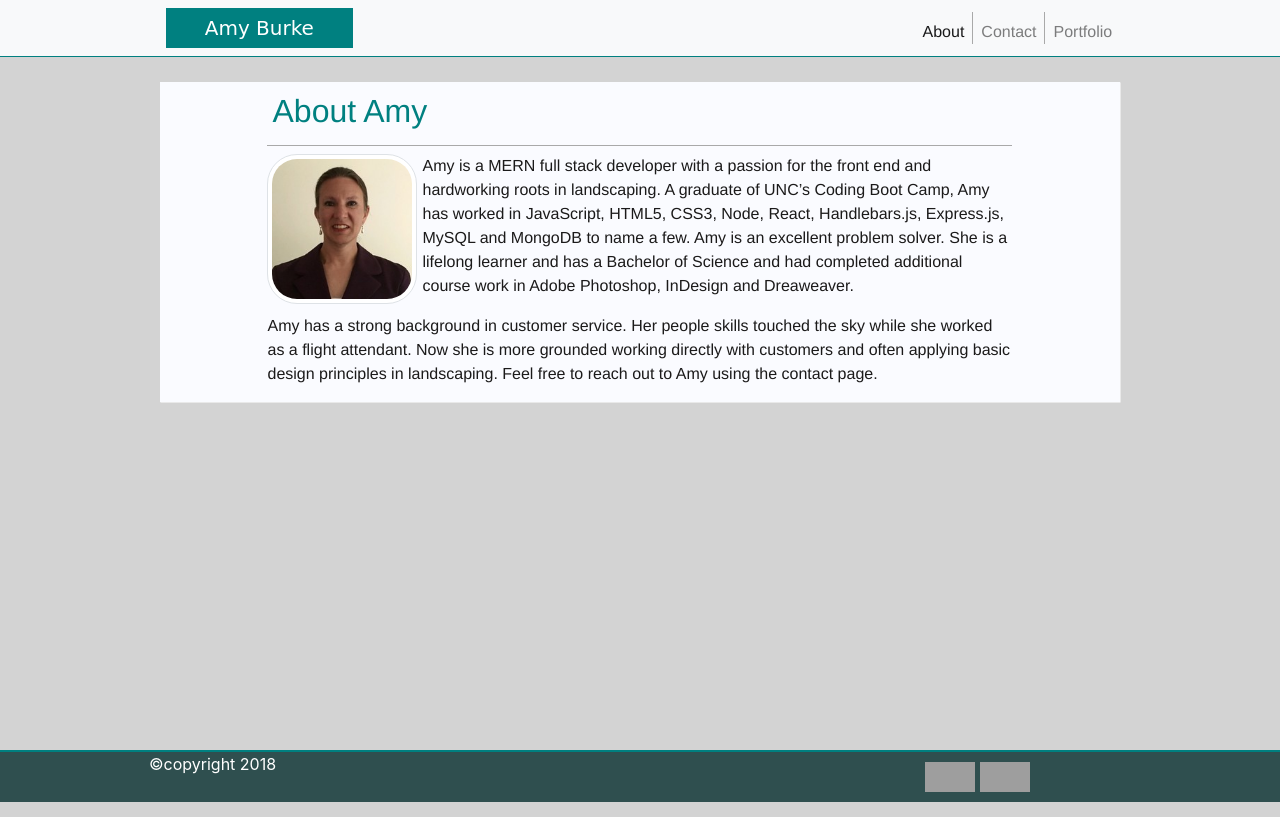
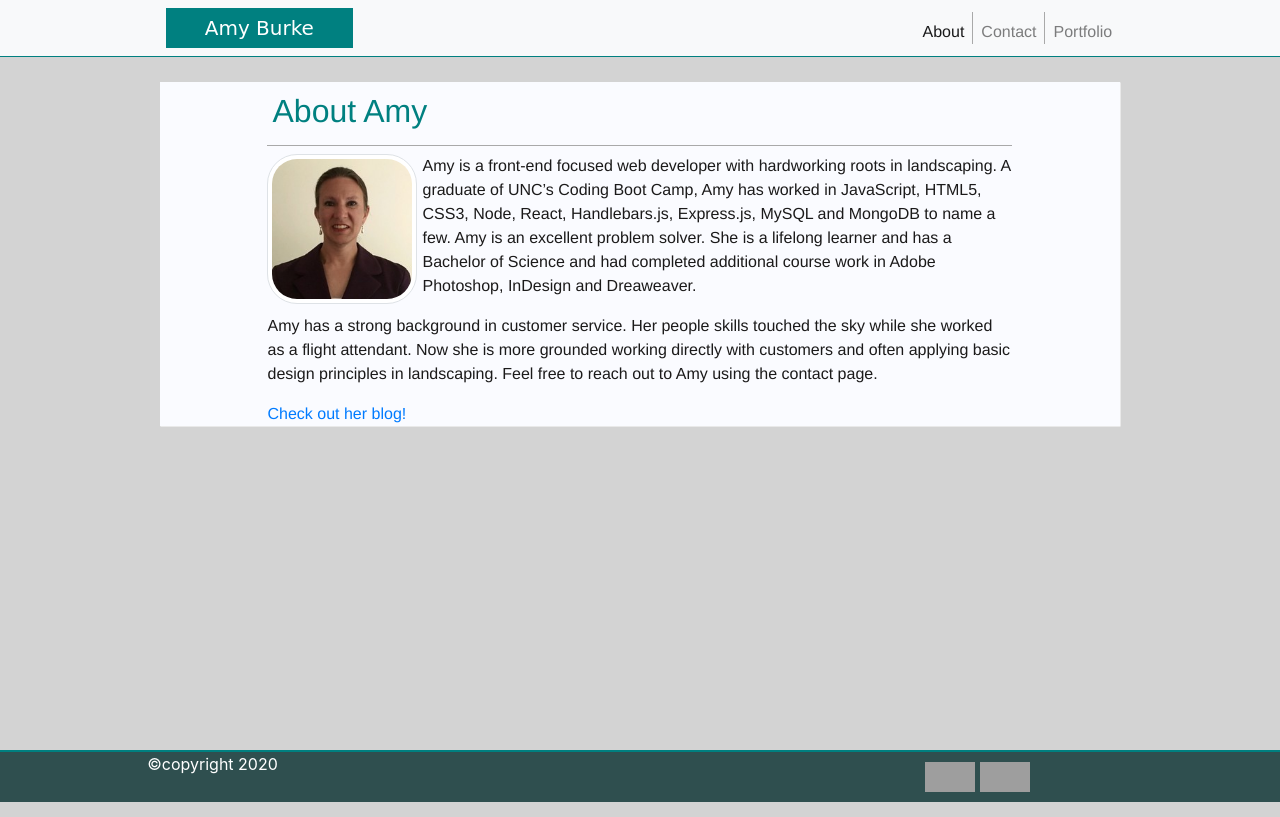
Before and after one commit to burkeamy/burkeamy.github.io, a plain HTML site: page index.html in a window 1280 px wide. Drawn offline with nearby package versions, Linux system fonts and the light colour scheme; grey boxes are pictures that could not be loaded.

Commit message:
updated portfolio page.

```diff
--- a/index.html
+++ b/index.html
@@ -8,6 +8,7 @@
     <link rel="stylesheet" href="https://stackpath.bootstrapcdn.com/bootstrap/4.1.3/css/bootstrap.min.css" integrity="sha384-MCw98/SFnGE8fJT3GXwEOngsV7Zt27NXFoaoApmYm81iuXoPkFOJwJ8ERdknLPMO" crossorigin="anonymous">
     <link rel="stylesheet" type="text/css" media="screen" href="assets/styles/main.css" />
     <link rel="stylesheet" type="text/css" media="screen" href="assets/styles/responsive.css" />
+    <link rel = "icon" href = "assets/images/Purple-Lily.png" type = "image/x-icon">
 </head>
 <body>
     <nav class="navbar navbar-expand-lg navbar-light bg-light">
@@ -30,8 +31,8 @@
                 <div class="col-lg-10 index-info">
                     <h2>About Amy</h2>
                     <img class="img img-thumbnail" src="assets/images/amyBurke.jpg" alt="Amy Burke">
-                    <p>Amy is a MERN full stack developer with a passion for the front end and hardworking roots in
-                       landscaping. A graduate of UNC’s Coding Boot Camp, Amy has worked in JavaScript,
+                    <p>Amy is a front-end focused web developer with hardworking roots in landscaping.
+                        A graduate of UNC’s Coding Boot Camp, Amy has worked in JavaScript,
                        HTML5, CSS3, Node, React, Handlebars.js, Express.js, MySQL and MongoDB to name a
                        few. Amy is an excellent problem solver. She is a lifelong learner and has a Bachelor of Science
                        and had completed additional course work in Adobe Photoshop, InDesign and Dreaweaver.
@@ -40,6 +41,7 @@
                         as a flight attendant. Now she is more grounded working directly with customers and often applying
                         basic design principles in landscaping. Feel free to reach out to Amy using the contact page.
                     </p>
+                    <a href = "codeforflowers.com" target = "blank">Check out her blog!</a>
                 </div>
                 <div class="col-lg-1">
                 </div>
@@ -49,7 +51,7 @@
         <div class = "container">
             <div class="row">
                 <div class="col-lg-3">
-                    <P>&copy;copyright 2018</P>
+                    <P>&copy;copyright 2020</P>
                 </div>
                 <div class = "col-lg-6">
                 </div>
```
Also changed, not shown: contact.html (+2 -1 lines), portfolio.html (+3 -3 lines), assets/images/Purple-Lily.png (added), assets/images/codeforflowers.png.
